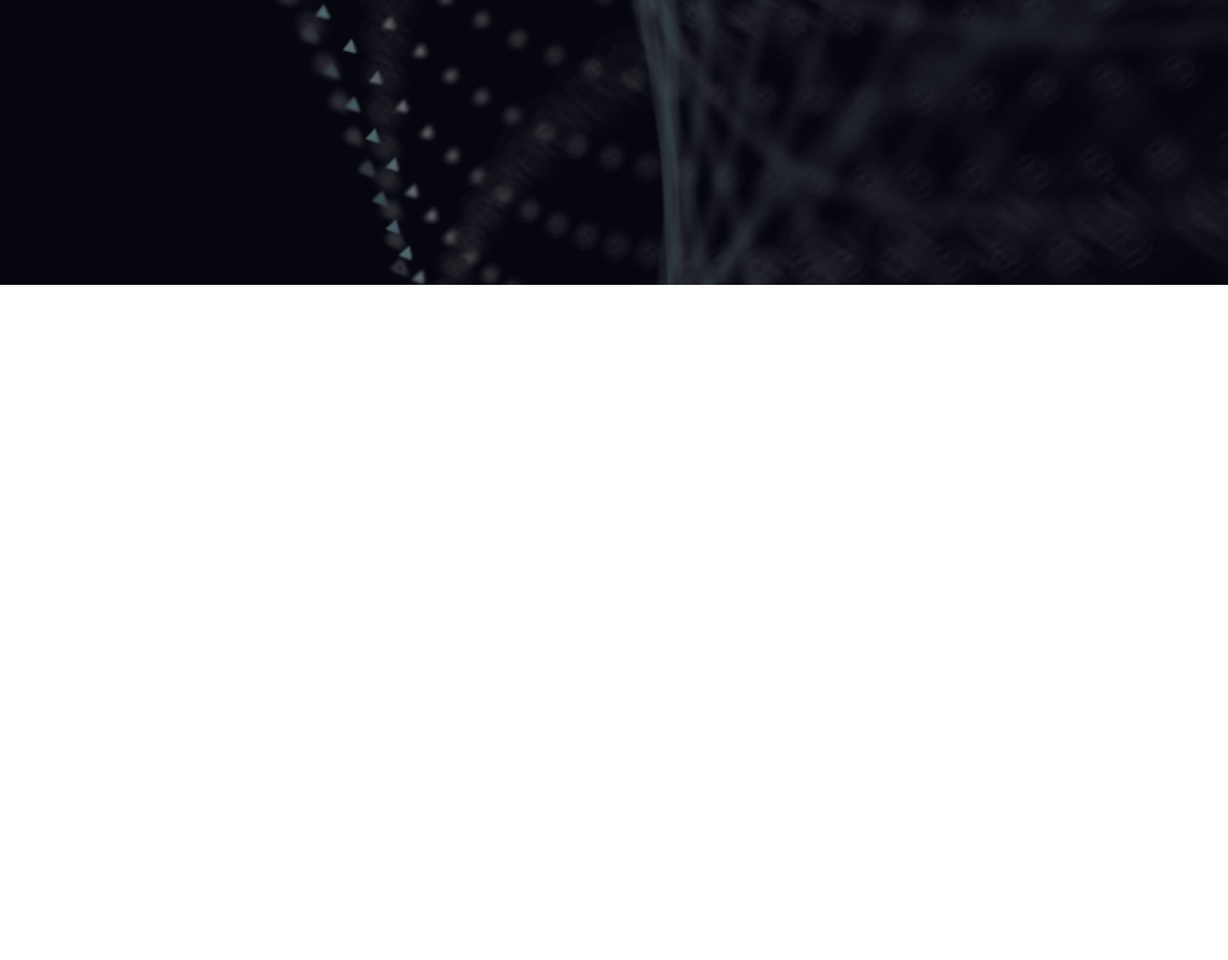
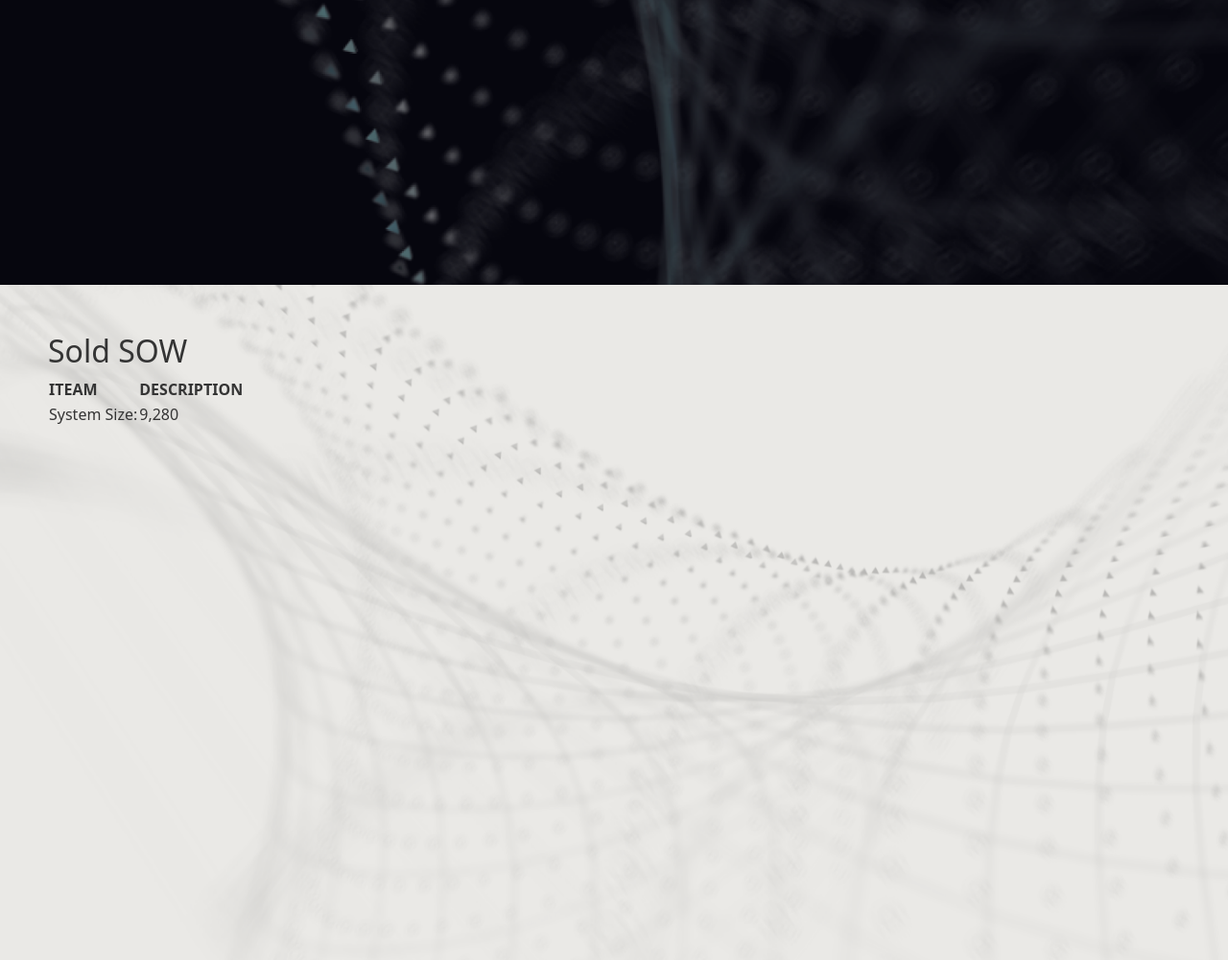
Before and after one commit to ayepino0984/InstallationPlain, a plain HTML site: page index.html in a window 1280 px wide. Shown: the part 1303-2304 px from the top of the page at 96% size. Before the commit the page ends 1600 px from the top, so only its background shows below. Drawn offline with nearby package versions, Linux system fonts and the light colour scheme.

Commit message:
cambios aye

```diff
--- a/index.html
+++ b/index.html
@@ -94,6 +94,28 @@
             </div>
         </section>
 
+        <section
+        id="section3"
+        class="sectionThreeWithBackground">
+             <div>
+                <h2> Sold SOW</h2>
+                <table>
+                    <tr>
+                      <th>ITEAM</th>
+                      <th>DESCRIPTION</th>
+                    </tr>
+                    <tr>
+                      <td>System Size: </td>
+                      <td>9,280</td>
+                    </tr>
+                </table>
+             </div>
+             <div>
+
+
+             </div>
+        </section>
+
 
 
     </div>
--- a/styles.css
+++ b/styles.css
@@ -136,3 +136,15 @@ header{
      padding: 50px 40px;
 
   }
+
+  /***********Section3***************/
+
+  .sectionThreeWithBackground {
+    background-image: url("src/img/section3_background.png");
+    background-size: cover; /* Ajusta el tamaño de la imagen para cubrir toda la sección */
+    background-position: center; /* Centra la imagen en la sección */
+    color: #343434; /* Color del texto dentro de la sección */
+    padding: 50px; /* Espacio interior para el contenido de la sección */
+    padding-bottom: 8px;
+    min-height: 100vh;
+  }
```
Also changed, not shown: src/img/section3_background.png (added).
